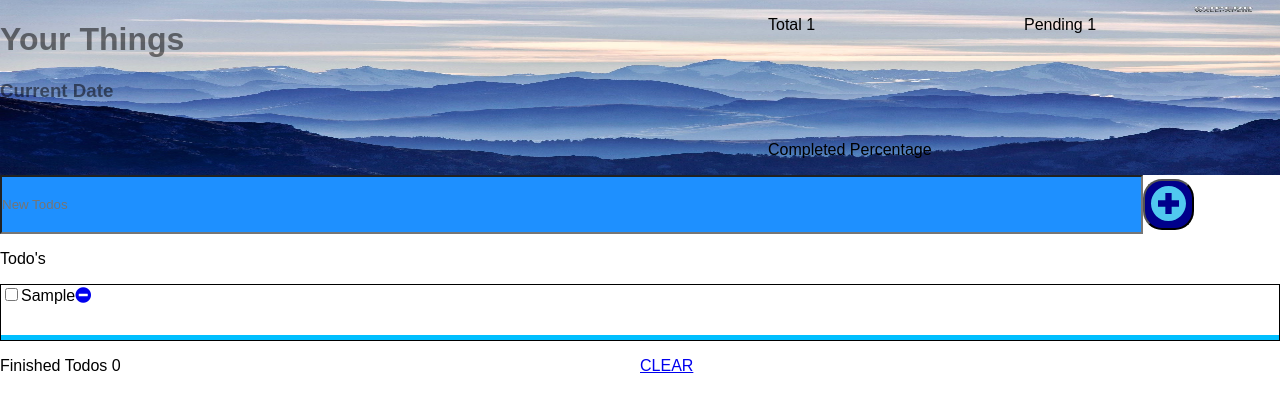
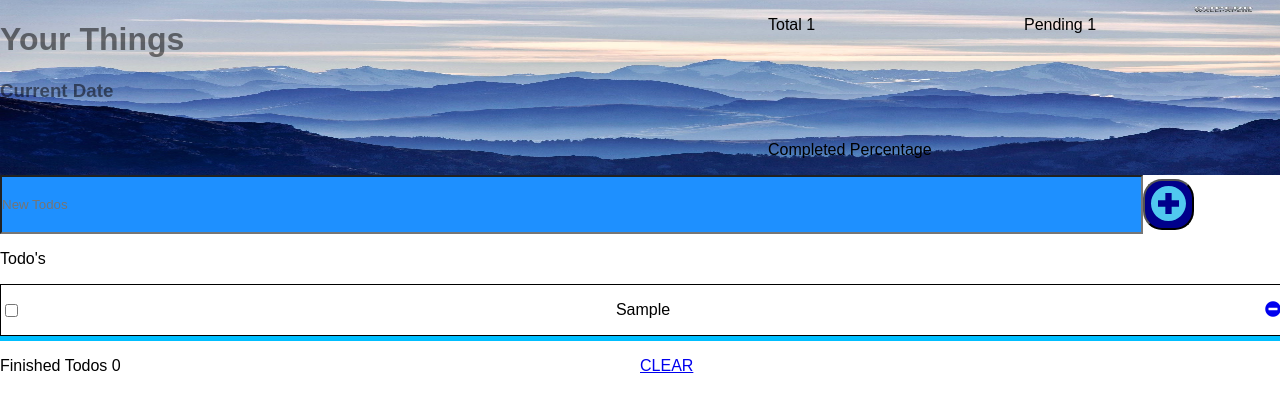
Before and after one commit to willsinn/react-todo-complete, a React (Create React App) app: page / in a window 1280 px wide. Both pictures are taken after typing "Sample" into the empty fields and a click on the button 1168 px from the left and 204 px from the top of the page. Shown: the top 412 px of the page. Built offline with nearby package versions, Linux system fonts and the light colour scheme.

Commit message:
refactored divs on display item, parts of items positioned properly

```diff
--- a/src/App.css
+++ b/src/App.css
@@ -133,19 +133,12 @@
 .list-container {
   display: flex;
   flex-direction: column;
-  justify-content: flex-start;
   width: 100%;
 
 }
 
 .list-title {
   width: 100%;
-}
-
-.list-items {
-  width: 100%;
-  display: flex;
-  flex-direction: column;
 }
 
 .completed-clear-container {
--- a/src/App.jsx
+++ b/src/App.jsx
@@ -96,13 +96,12 @@
                   <div className="list-title">
                     <p> Todo's </p>
                   </div>
-                  <div className="list-items">
                     <DisplayList
                       handleDone={this.handleDone.bind(this)}
                       handleDelete={this.handleDelete.bind(this)}
                       todos={this.state.todos}
                     />
-                  </div>
+
           </div>
           <div className="completed-clear-container">
                   <div className="completed-todos">
--- a/src/Components/DisplayItem.jsx
+++ b/src/Components/DisplayItem.jsx
@@ -47,27 +47,25 @@
     return(
 
              <li className={todo.done ? 'done': ''}>
-              <div className="display-list-item">
-              <div style={viewStyle} onDoubleClick={this.handleEditing.bind(this)}>
+              <div className="display-list-item" style={viewStyle} onDoubleClick={this.handleEditing.bind(this)}>
                   <input className="display-item-checkbox"
                      checked={todo.done}
                      onChange={this.props.handleDone.bind(null, todo.title)}
                      type ="checkbox"
                   />
-                  <label>
+                  <label className="display-item-text">
                      { this.state.changedText }
                   </label>
-                  <a href="/" onClick= { this.props.handleDelete.bind(null, todo.title)}>
+                  <a  className="display-item-done" href="/" onClick= { this.props.handleDelete.bind(null, todo.title)}>
                   <i class="fas fa-minus-circle"></i>
                     </a>
                 </div>
-                <input className="display-item-done" type="text"
+                <input type="text"
                         onKeyDown={this.handleEditingDone.bind(this)}
                         onChange={this.handleEditingChange.bind(this)}
                         style={editStyle}
                         value={this.state.changedText}
                         />
-                </div>
                 <div className="display-item-divider">
                 </div>
              </li>
--- a/src/Components/DisplayOutput.css
+++ b/src/Components/DisplayOutput.css
@@ -6,21 +6,33 @@
 
 
 .display-list-wrapper {
-  display: flex;
-  flex-direction: column;
-  border: 1px solid black;
+
 }
 
 
 .display-list-item {
   height: 50px;
   width: 100%;
+  display: flex;
+  flex-direction: row;
+  align-items: center;
+  border: 1px solid black;
+  justify-content: space-between;
 
 }
 
+.display-item-checkbox {
+}
+
+
+.display-item-text {
+}
+
+
 .display-item-done {
+}
 
-}
+
 
 .display-item-divider {
   border-top: 5px solid DeepSkyBlue;
```
